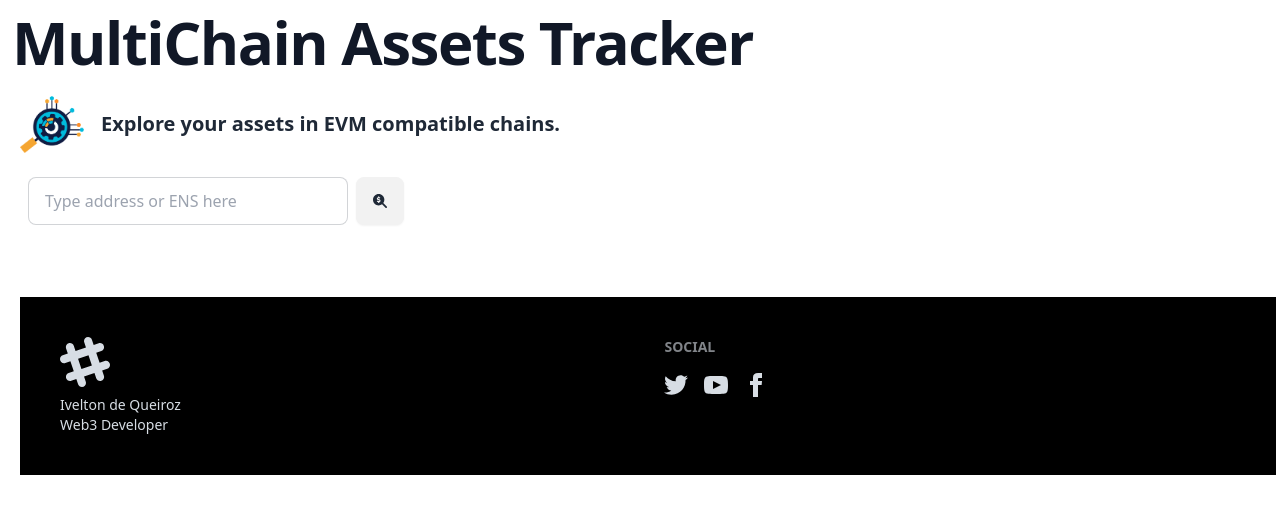
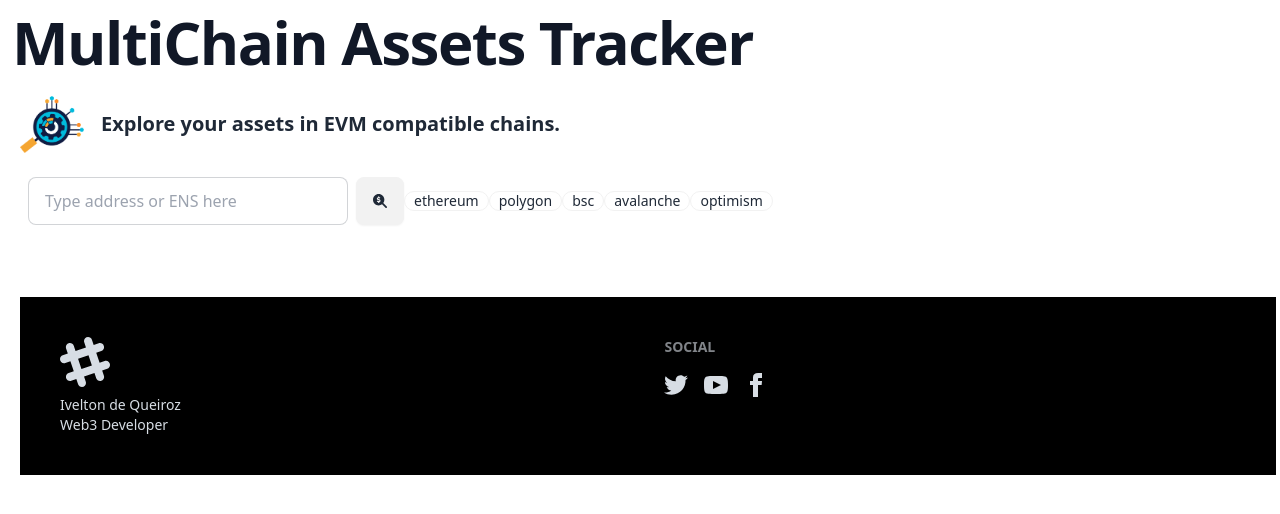
Before and after one commit to iveltondequeiroz/multichain-tracker, a React (Vite) app: page / in a window 1280 px wide. Shown: the top 514 px of the page. Built offline with nearby package versions, Linux system fonts and the light colour scheme.

Commit message:
add chains badges

```diff
--- a/src/components/SearchBar.tsx
+++ b/src/components/SearchBar.tsx
@@ -13,6 +13,11 @@ const SearchBar = ({onSearch}: SearchProps) => {
             <button onClick={onSearch} className="btn">
               <FaMagnifyingGlassDollar />
             </button>
+            <span className="badge">ethereum</span>
+            <span className="badge">polygon</span>
+            <span className="badge">bsc</span>
+            <span className="badge">avalanche</span>
+            <span className="badge">optimism</span>
           </div>
         </div>
       </section>
```
